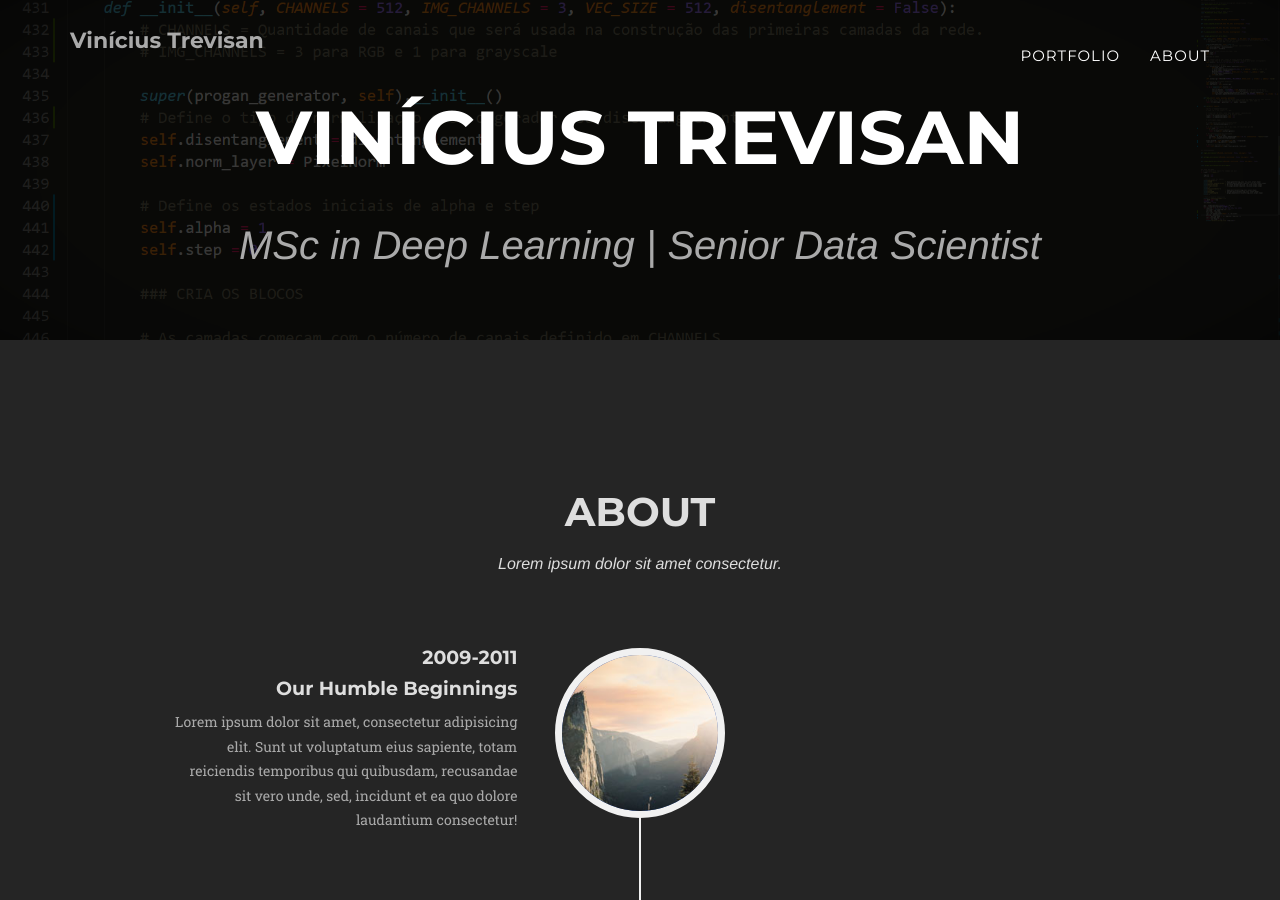
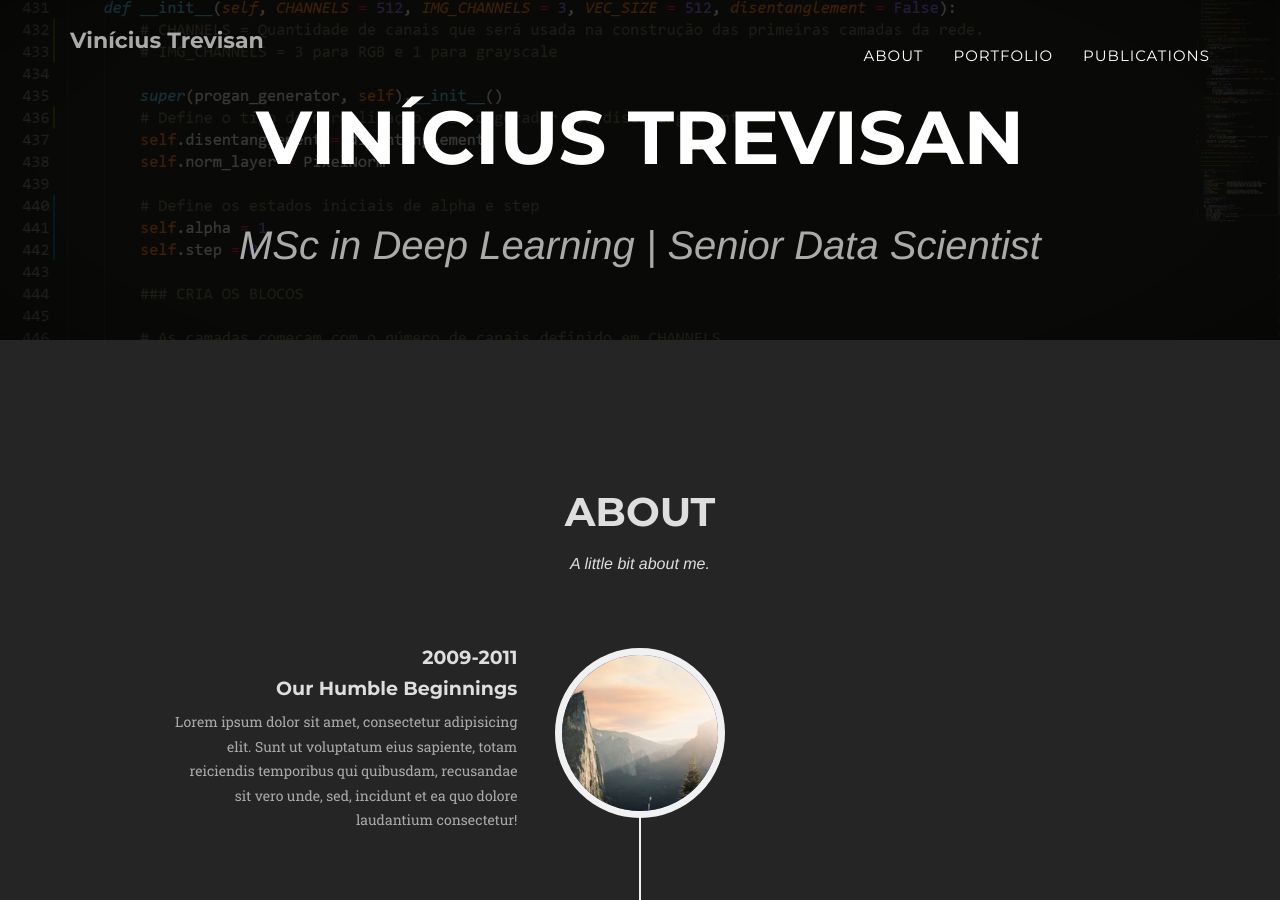
Before and after one commit to vinyluis/viniciustrevisan.github.io, a Jekyll site: the page built from index.html, in a window 1280 px wide and 900 px high. Built offline with Jekyll 4.4.1, drawn with Linux system fonts in a browser that asks for light colours; some web fonts are replaced.

Commit message:
SEO and adjustments

```diff
--- a/Gemfile
+++ b/Gemfile
@@ -3,7 +3,7 @@
 # When you want to use a different version, change it below, save the
 # file and run `bundle install`. Run Jekyll with `bundle exec`, like so:
 #
-#     bundle exec jekyll serve
+#     bundle exec jekyll serve --livereload
 #
 # This will help ensure the proper Jekyll version is running.
 # Happy Jekylling!
--- a/_config.yml
+++ b/_config.yml
@@ -6,6 +6,7 @@
 
 # Site settings
 title: Vinícius Trevisan
+title_complement: MSc in Deep Learning | Senior Data Scientist
 # email: your-email@domain.com
 description: "Vinicius Trevisan's portfolio website. I am an experienced data scientist, having worked in many data science and machine learning projects in finance and elevator maintenance industries. My focus area of academic study is use of deep learning for computer vision and image synthesis. I believe I have a strong sense of integration between business and data teams, allowing for data products to positively impact business results."
 
--- a/_includes/head.html
+++ b/_includes/head.html
@@ -1,7 +1,7 @@
 <head>
     <meta charset="utf-8">
     <meta http-equiv="X-UA-Compatible" content="IE=edge">
-    <title>{% if page.title %}{{ page.title }}{% else %}{{ site.title }}{% endif %}</title>
+    <title>{% if page.title %}{{ page.title }} | {% endif %}{{ site.title }} - {{ site.title_complement }}</title>
     <meta name="viewport" content="width=device-width">
     <meta name="description" content="{{ site.description }}">
     <link rel="canonical" href="{{ page.url | replace:'index.html','' | prepend: site.baseurl | prepend: site.url }}">
--- a/_includes/vt_about.html
+++ b/_includes/vt_about.html
@@ -4,7 +4,7 @@
             <div class="row">
                 <div class="col-lg-12 text-center">
                     <h2 class="section-heading">About</h2>
-                    <h3 class="section-subheading">Lorem ipsum dolor sit amet consectetur.</h3>
+                    <h3 class="section-subheading">A little bit about me.</h3>
                 </div>
             </div>
             <div class="row">
--- a/_includes/vt_header.html
+++ b/_includes/vt_header.html
@@ -19,10 +19,13 @@
                         <a href="#page-top"></a>
                     </li>
                     <li>
+                        <a class="page-scroll" href="#about">About</a>
+                    </li>
+                    <li>
                         <a class="page-scroll" href="#portfolio">Portfolio</a>
                     </li>
                     <li>
-                        <a class="page-scroll" href="#about">About</a>
+                        <a class="page-scroll" href="#publications">Publications</a>
                     </li>
                 </ul>
             </div>
@@ -35,8 +38,8 @@
     <header>
         <div class="container">
             <div class="intro-text">
-                <div class="intro-heading">Vinícius Trevisan</div>
-                <div class="intro-lead-in vt-text-medium">MSc in Deep Learning | Senior Data Scientist</div>
+                <div class="intro-heading">{{ site.title }}</div>
+                <div class="intro-lead-in vt-text-medium">{{ site.title_complement }}</div>
             </div>
         </div>
     </header>
```
